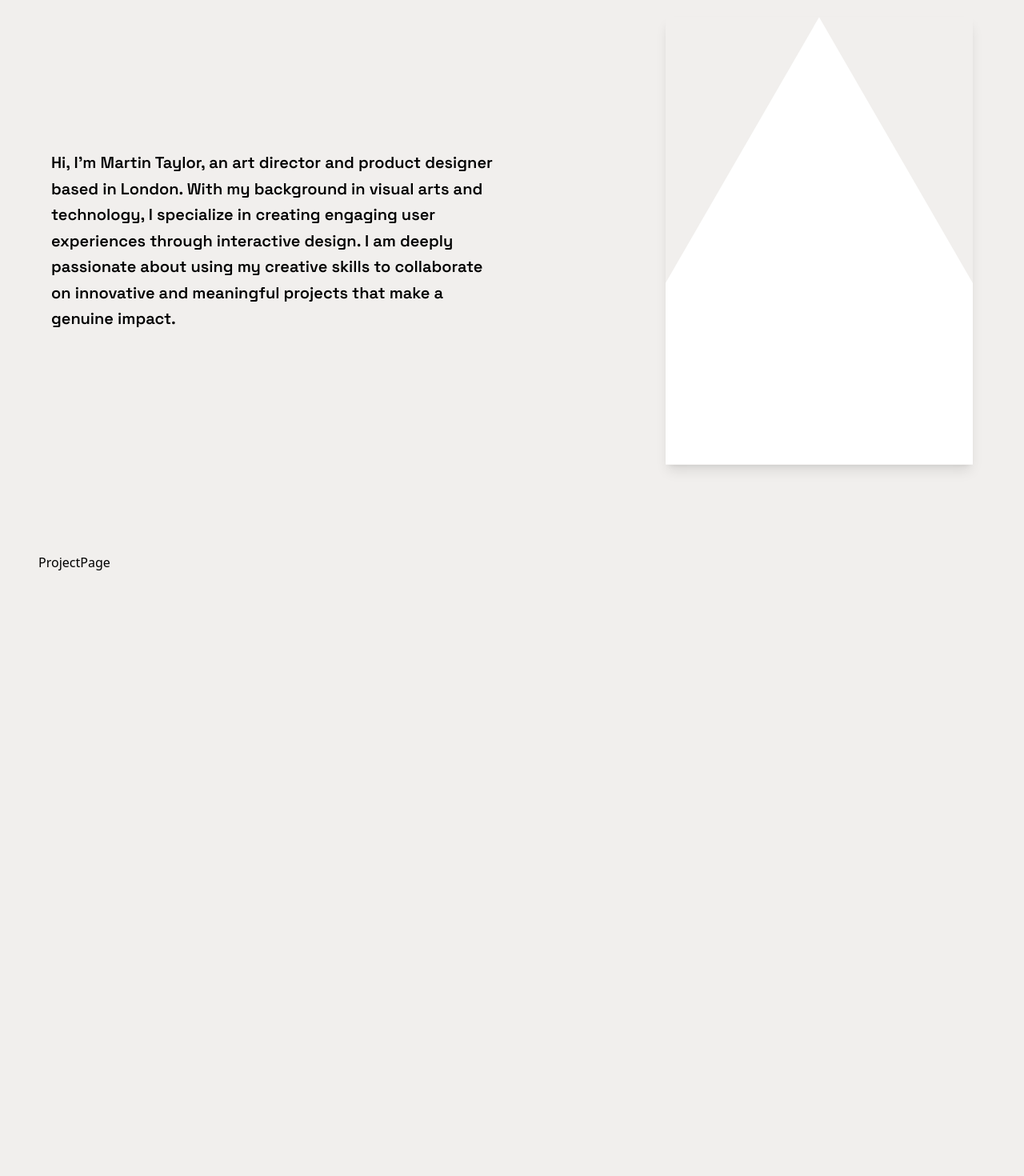
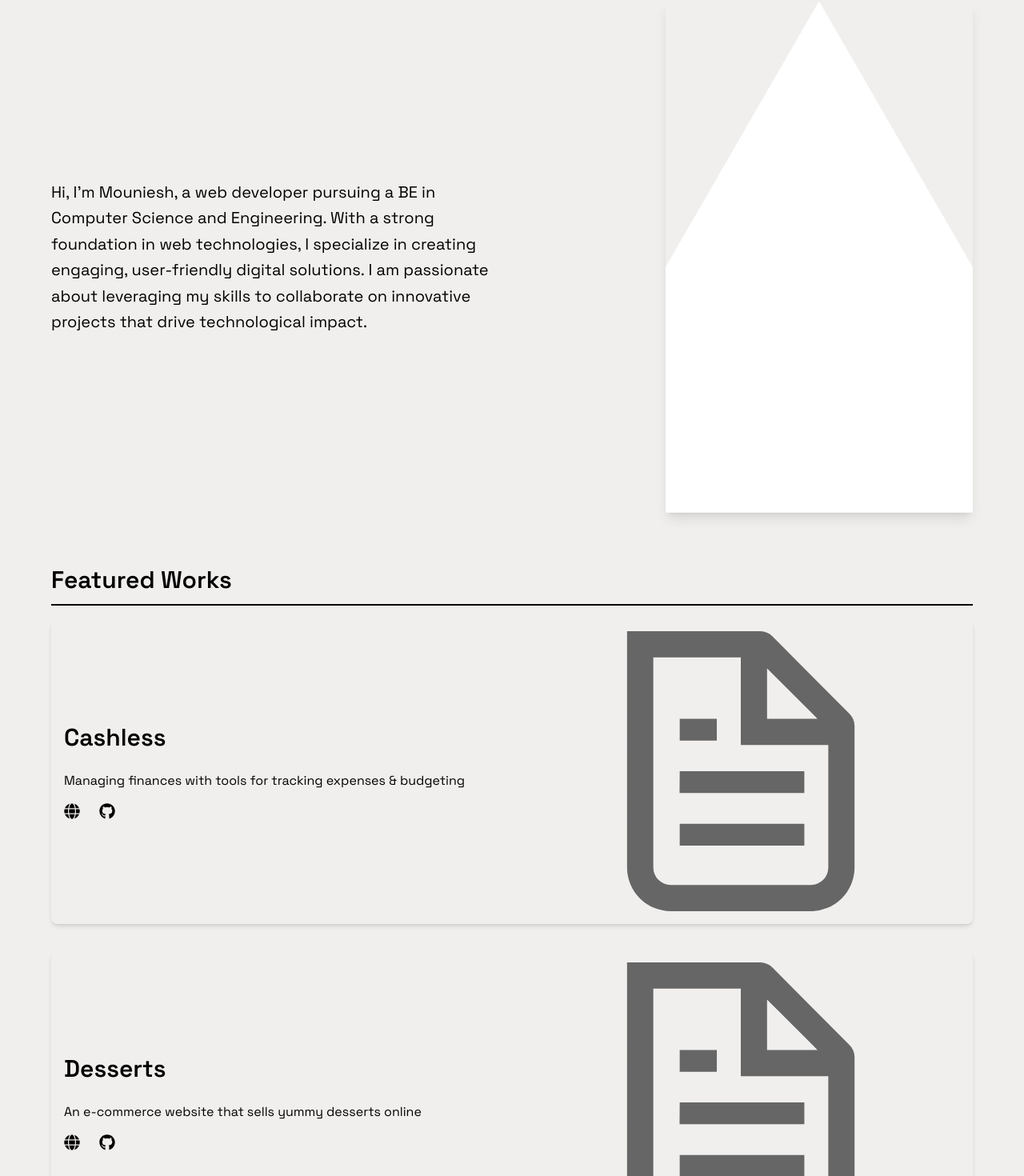
Before and after one commit to Mounieshh/portfolio-mouniesh, a Next.js app: page / in a window 1280 px wide. Shown: the part 767-2237 px from the top of the page at 80% size. Before the commit the page ends 1482 px from the top, so only its background shows below. Built offline with nearby package versions, Linux system fonts and the light colour scheme.

Commit message:
experience page added

```diff
--- a/app/page.js
+++ b/app/page.js
@@ -1,4 +1,5 @@
 import AboutPage from "@/components/about";
+import ExperiencePage from "@/components/experience";
 import Hero from "@/components/hero";
 import ProjectPage from "@/components/project";
 
@@ -9,6 +10,7 @@ export default function Home() {
       <Hero/>
       <AboutPage/>
       <ProjectPage/>
+      <ExperiencePage/>
     </div>
     </>
   );
--- a/components/about.jsx
+++ b/components/about.jsx
@@ -5,7 +5,7 @@ import React from 'react'
 
 const AboutPage = () => {
   return (
-    <div className="min-h-screen py-12 px-4 font-space-grotesk">
+    <div className="min-h-screen py-7 px-4 font-space-grotesk">
       <div className="max-w-7xl mx-auto">
         <h2 className="border-b-2 border-black text-3xl pb-3 font-bold mb-8">
           About
@@ -13,15 +13,15 @@ const AboutPage = () => {
 
         <div className="flex flex-col md:flex-row items-center gap-8">
           {/* Text (Left Side on Desktop, Full Width on Mobile) */}
-          <div className="md:w-1/2 w-full">
-            <p className="text-xl font-semibold text-black leading-relaxed">
-              Hi, I’m Martin Taylor, an art director and product designer based in London. With my background in visual arts and technology, I specialize in creating engaging user experiences through interactive design. I am deeply passionate about using my creative skills to collaborate on innovative and meaningful projects that make a genuine impact.
+          <div className="w-full md:w-1/2">
+            <p className="text-xl text-black leading-relaxed">
+            Hi, I’m Mouniesh, a web developer pursuing a BE in Computer Science and Engineering. With a strong foundation in web technologies, I specialize in creating engaging, user-friendly digital solutions. I am passionate about leveraging my skills to collaborate on innovative projects that drive technological impact.
             </p>
           </div>
 
           {/* Photo (Right Side on Desktop, Full Width on Mobile) - Updated to Rectangle */}
-          <div className="md:w-1/2 w-full flex justify-end">
-            <div className="relative h-[70vh] w-[30vw] overflow-hidden shadow-lg">
+            <div className="w-full md:w-1/2 md:flex md:justify-end">
+              <div className="relative w-full aspect-[2/2.5] h-auto overflow-hidden shadow-lg md:h-[80vh] md:w-[30vw]">
                 <Image
                   src="/vercel.svg"
                   alt="Martin Taylor"
--- /dev/null
+++ b/components/experience.jsx
@@ -0,0 +1,68 @@
+import React from 'react';
+import { FaStar } from 'react-icons/fa';
+const ExperiencePage = () => {
+  return (
+    <div className="min-h-screen py-8 px-4 font-space-grotesk">
+      {/* Heading */}
+      <div className="border-b-2 border-black text-3xl font-semibold pb-3 mb-8">
+        <h1>Experience</h1>
+      </div>
+
+      {/* Description */}
+      <p className="text-black mb-8 max-w-2xl">
+        I’ve gained valuable experience through internships, working in dynamic environments where I’ve honed my skills and collaborated on impactful projects.
+      </p>
+
+      {/* Timeline Container for Desktop/Tablets, Stacked Cards for Mobile */}
+      <div className="relative max-w-4xl mx-auto">
+        {/* Timeline Line - Hidden on mobile, visible on md and up */}
+        <div className="absolute left-1/2 transform -translate-x-1/2 h-full w-1 bg-black hidden md:block"></div>
+
+        {/* First Internship */}
+        <div className="mb-8">
+          {/* Desktop/Tablets: Left-aligned card with timeline */}
+          <div className="hidden md:flex justify-start w-full">
+            <div className="bg-white p-6 rounded-lg shadow-md w-5/12 ml-auto relative">
+              <div className="absolute left-[-20px] top-1/2 transform -translate-y-1/2">
+                <FaStar className="text-black" size={20} /> {/* Star icon instead of dot */}
+              </div>
+              <h3 className="text-xl font-semibold text-black mb-2">Velam AI</h3>
+              <p className="text-black">Web Development Intern</p>
+              <p className="text-black mt-2">Jan 2024 - Feb 2024</p>
+            </div>
+          </div>
+
+          {/* Mobile: Stacked card without timeline */}
+          <div className="bg-white p-6 rounded-lg shadow-md w-full md:hidden">
+            <h3 className="text-xl font-semibold text-black mb-2">Velam AI</h3>
+            <p className="text-black">Web Development Intern</p>
+            <p className="text-black mt-2">Jan 2024 - Feb 2024</p>
+          </div>
+        </div>
+
+        {/* Second Internship */}
+        <div className="mb-8">
+          <div className="hidden md:flex justify-end w-full">
+            <div className="bg-white p-6 rounded-lg shadow-md w-5/12 mr-auto relative">
+              <div className="absolute right-[-20px] top-1/2 transform -translate-y-1/2">
+                <FaStar className="text-black" size={20} /> {/* Star icon instead of dot */}
+              </div>
+              <h3 className="text-xl font-semibold text-black mb-2">The Foundax Company</h3>
+              <p className="text-black">Web Development Intern</p>
+              <p className="text-black mt-2">Apr 2024 - Sep 2024</p>
+            </div>
+          </div>
+
+          {/* Mobile: Stacked card without timeline */}
+          <div className="bg-white p-6 rounded-lg shadow-md w-full md:hidden">
+            <h3 className="text-xl font-semibold text-black mb-2">The Foundax Company</h3>
+            <p className="text-black">Web Development Intern</p>
+            <p className="text-black mt-2">Apr 2024 - Sep 2024</p>
+          </div>
+        </div>
+      </div>
+    </div>
+  );
+};
+
+export default ExperiencePage;
--- a/components/project.jsx
+++ b/components/project.jsx
@@ -1,9 +1,88 @@
-import React from 'react'
+import Image from 'next/image';
+import Link from 'next/link';
+import React from 'react';
+import { FaGlobe, FaGithub } from 'react-icons/fa';
 
 const ProjectPage = () => {
+  const projects = [
+    {
+      title: 'Cashless',
+      description: 'Managing finances with tools for tracking expenses & budgeting',
+      image: '/file.svg',
+      hostedLink: '#',
+      githubLink: 'https://github.com/yourusername/cashless-project',
+    },
+    {
+      title: 'Desserts',
+      description: 'An e-commerce website that sells yummy desserts online',
+      image: '/file.svg',
+      hostedLink: '#',
+      githubLink: 'https://github.com/yourusername/desserts-project',
+    },
+    {
+      title: 'Travel Blog',
+      description: 'A personal blog featuring travel stories and tips',
+      image: '/file.svg',
+      hostedLink: '#',
+      githubLink: 'https://github.com/yourusername/travel-blog',
+    },
+  ];
+
   return (
-    <div>ProjectPage</div>
-  )
-}
+    <div className="min-h-screen py-4 px-4 font-space-grotesk">
+      <div className="border-b-2 border-black text-3xl font-semibold pb-3">
+        <h2>Featured Works</h2>
+      </div>
 
-export default ProjectPage
+      <div className="mt-4">
+        {projects.map((project, item) => (
+          <div key={item} className="flex flex-col md:flex-row justify-between items-center gap-6 p-4 rounded-lg shadow-md mb-8">
+            <div className="flex-1 w-full">
+              <h3 className="text-3xl font-semibold text-black mb-6">
+                {project.title}
+              </h3>
+              <div className="mt-4 ">
+                <p className="text-black mb-4">
+                  {project.description}
+                </p>
+                <div className="flex space-x-4">
+                  <Link href={project.hostedLink} className="inline-block">
+                    <button className="hover:bg-gray-100 transition-colors duration-300 flex items-center">
+                      <FaGlobe className="mr-2" size={20} />
+                    </button>
+                  </Link>
+
+                  <Link href={project.githubLink} className="inline-block">
+                    <button className="hover:bg-gray-100 transition-colors duration-300 flex items-center">
+                      <FaGithub className="mr-2" size={20} />
+                    </button>
+                  </Link>
+                </div>
+              </div>
+            </div>
+
+            <div className="flex-1 flex justify-center items-center w-full">
+              <Image
+                src={project.image}
+                alt={`${project.title} image`}
+                width={350}
+                height={250}
+                className="rounded-lg object-cover"
+              />
+            </div>
+          </div>
+        ))}
+
+        <div className="mt-6 flex justify-start">
+        <Link href="https://github.com/yourusername" target="_blank" rel="noopener noreferrer"    className="inline-block">
+            <button className="bg-black text-white px-6 py-3 rounded-md hover:bg-gray-500 hover:text-black transition-colors duration-300">
+              View More on Github
+            </button>
+          </Link>
+        </div>
+      </div>
+    </div>
+  );
+};
+
+export default ProjectPage;
--- a/package.json
+++ b/package.json
@@ -12,7 +12,8 @@
     "framer-motion": "^12.4.7",
     "next": "15.1.7",
     "react": "^19.0.0",
-    "react-dom": "^19.0.0"
+    "react-dom": "^19.0.0",
+    "react-icons": "^5.5.0"
   },
   "devDependencies": {
     "postcss": "^8",
```
Also changed, not shown: 1 other file (tests, documents, lock files or other folders). Lines whose indentation alone changed are shown as unchanged.
